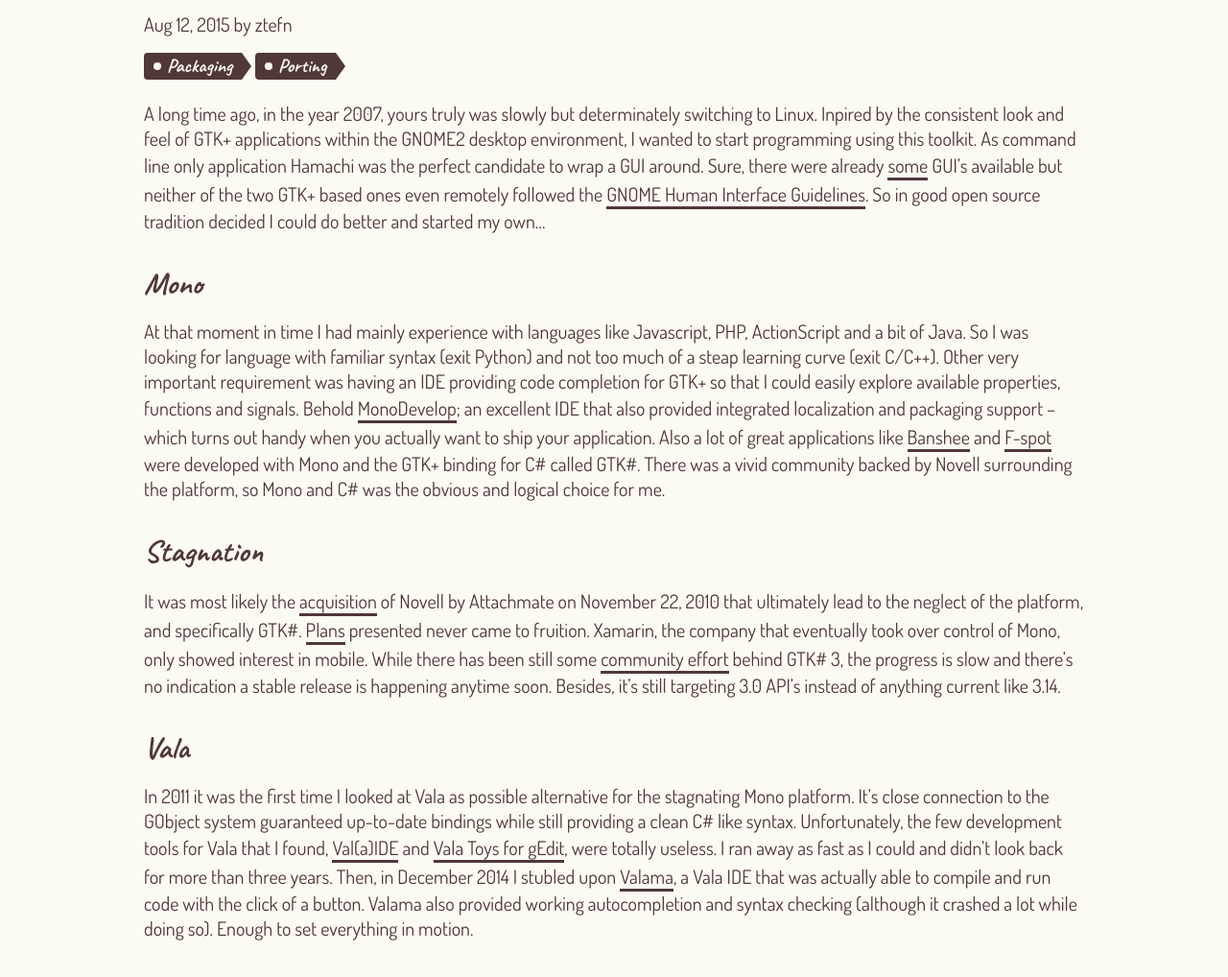
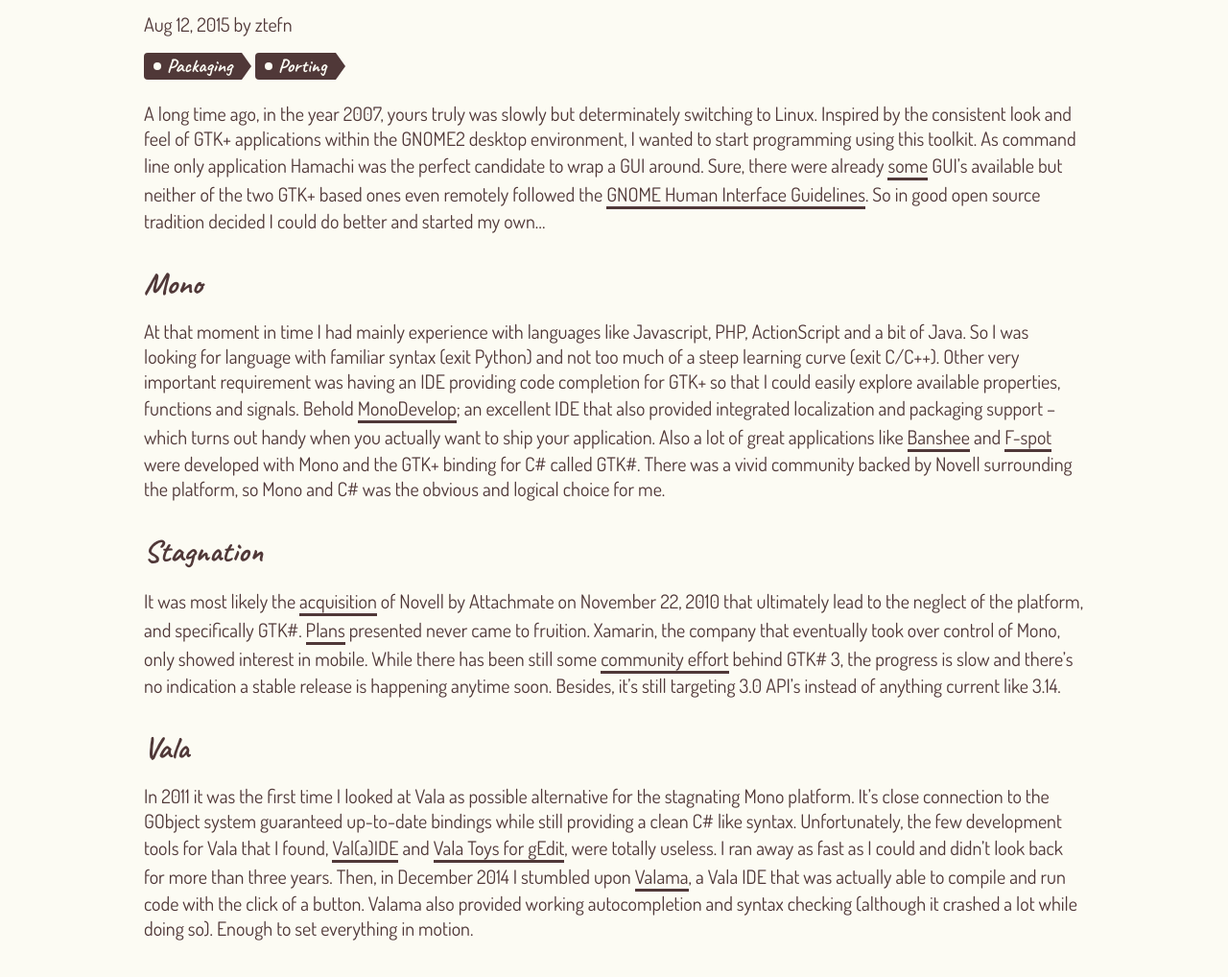
Before and after one commit to ztefn/haguichi-website, a Jekyll site: the page built from _posts/2015-08-12-goodbye-mono-hello-vala.md, in a window 1280 px wide. Shown: the part 149-1167 px from the top of the page at 96% size. Built offline with Jekyll 4.4.1, drawn with Linux system fonts in a browser that asks for light colours; comment, search, counter and statistics services are not loaded.

Commit message:
Fix some typos and spelling errors

```diff
--- a/_posts/2015-08-12-goodbye-mono-hello-vala.md
+++ b/_posts/2015-08-12-goodbye-mono-hello-vala.md
@@ -6,11 +6,11 @@
 permalink: /news/goodbye-mono-hello-vala/
 tags: [packaging, porting]
 ---
-A long time ago, in the year 2007, yours truly was slowly but determinately switching to Linux. Inpired by the consistent look and feel of GTK+ applications within the GNOME2 desktop environment, I wanted to start programming using this toolkit. As command line only application Hamachi was the perfect candidate to wrap a GUI around. Sure, there were already <a href="http://linux.softpedia.com/downloadTag/Hamachi%20GUI" target="_blank">some</a> GUI&#8217;s available but neither of the two GTK+ based ones even remotely followed the <a href="https://developer.gnome.org/hig-book/2.32/" target="_blank">GNOME Human Interface Guidelines</a>. So in good open source tradition decided I could do better and started my own&#8230;
+A long time ago, in the year 2007, yours truly was slowly but determinately switching to Linux. Inspired by the consistent look and feel of GTK+ applications within the GNOME2 desktop environment, I wanted to start programming using this toolkit. As command line only application Hamachi was the perfect candidate to wrap a GUI around. Sure, there were already <a href="http://linux.softpedia.com/downloadTag/Hamachi%20GUI" target="_blank">some</a> GUI&#8217;s available but neither of the two GTK+ based ones even remotely followed the <a href="https://developer.gnome.org/hig-book/2.32/" target="_blank">GNOME Human Interface Guidelines</a>. So in good open source tradition decided I could do better and started my own&#8230;
 
 ## Mono
 
-At that moment in time I had mainly experience with languages like Javascript, PHP, ActionScript and a bit of Java. So I was looking for language with familiar syntax (exit Python) and not too much of a steap learning curve (exit C/C++). Other very important requirement was having an IDE providing code completion for GTK+ so that I could easily explore available properties, functions and signals. Behold <a href="http://www.monodevelop.com/" target="_blank">MonoDevelop</a>; an excellent IDE that also provided integrated localization and packaging support &#8211;which turns out handy when you actually want to ship your application. Also a lot of great applications like <a href="http://banshee.fm/" target="_blank">Banshee</a> and <a href="http://f-spot.org/" target="_blank">F-spot</a> were developed with Mono and the GTK+ binding for C# called GTK#. There was a vivid community backed by Novell surrounding the platform, so Mono and C# was the obvious and logical choice for me.
+At that moment in time I had mainly experience with languages like Javascript, PHP, ActionScript and a bit of Java. So I was looking for language with familiar syntax (exit Python) and not too much of a steep learning curve (exit C/C++). Other very important requirement was having an IDE providing code completion for GTK+ so that I could easily explore available properties, functions and signals. Behold <a href="http://www.monodevelop.com/" target="_blank">MonoDevelop</a>; an excellent IDE that also provided integrated localization and packaging support &#8211;which turns out handy when you actually want to ship your application. Also a lot of great applications like <a href="http://banshee.fm/" target="_blank">Banshee</a> and <a href="http://f-spot.org/" target="_blank">F-spot</a> were developed with Mono and the GTK+ binding for C# called GTK#. There was a vivid community backed by Novell surrounding the platform, so Mono and C# was the obvious and logical choice for me.
 
 ## Stagnation
 
@@ -18,7 +18,7 @@
 
 ## Vala
 
-In 2011 it was the first time I looked at Vala as possible alternative for the stagnating Mono platform. It&#8217;s close connection to the GObject system guaranteed up-to-date bindings while still providing a clean C# like syntax. Unfortunately, the few development tools for Vala that I found, <a href="https://launchpad.net/valide" target="_blank">Val(a)IDE</a> and <a href="https://code.google.com/p/vtg/" target="_blank">Vala Toys for gEdit</a>, were totally useless. I ran away as fast as I could and didn&#8217;t look back for more than three years. Then, in December 2014 I stubled upon <a href="http://valama.github.io/valama/" target="_blank">Valama</a>, a Vala IDE that was actually able to compile and run code with the click of a button. Valama also provided working autocompletion and syntax checking (although it crashed a lot while doing so). Enough to set everything in motion.
+In 2011 it was the first time I looked at Vala as possible alternative for the stagnating Mono platform. It&#8217;s close connection to the GObject system guaranteed up-to-date bindings while still providing a clean C# like syntax. Unfortunately, the few development tools for Vala that I found, <a href="https://launchpad.net/valide" target="_blank">Val(a)IDE</a> and <a href="https://code.google.com/p/vtg/" target="_blank">Vala Toys for gEdit</a>, were totally useless. I ran away as fast as I could and didn&#8217;t look back for more than three years. Then, in December 2014 I stumbled upon <a href="http://valama.github.io/valama/" target="_blank">Valama</a>, a Vala IDE that was actually able to compile and run code with the click of a button. Valama also provided working autocompletion and syntax checking (although it crashed a lot while doing so). Enough to set everything in motion.
 
 ## Porting
 
```
Also changed, not shown: _posts/2016-12-06-release136.md (+1 -1 lines), _posts/2018-11-07-release141.md (+1 -1 lines).
